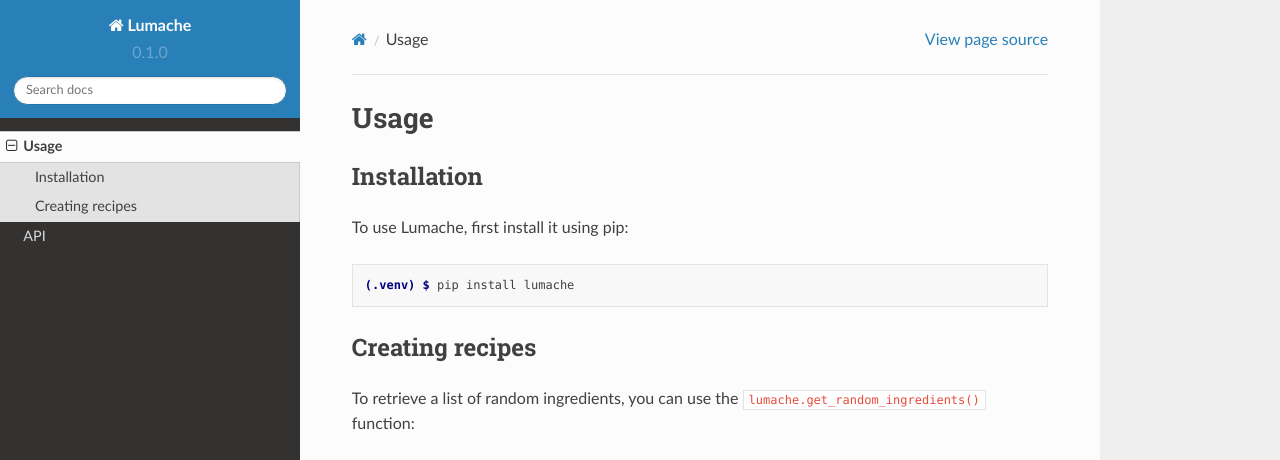
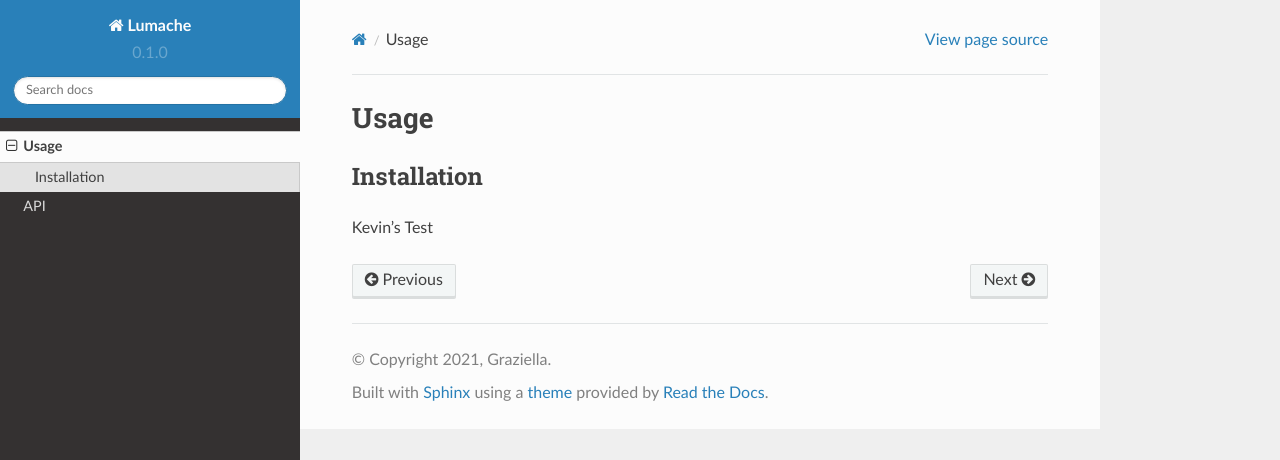
Before and after one commit to kegedy/rtd-tutorial, a Sphinx documentation site: the page built from docs/source/usage.rst, in a window 1280 px wide and 1095 px high. Shown: the top 460 px of the window. Built offline with Sphinx 7.4.7 and the Read the Docs theme 2.0.0, drawn with Linux system fonts in a browser that asks for light colours; some of the changed text lies outside the part shown; grey boxes are pictures that could not be loaded.

Commit message:
Sat, Jan 14, 2023  5:31:09 PM

```diff
--- a/docs/source/usage.rst
+++ b/docs/source/usage.rst
@@ -6,28 +6,4 @@ Usage
 Installation
 ------------
 
-To use Lumache, first install it using pip:
-
-.. code-block:: console
-
-   (.venv) $ pip install lumache
-
-Creating recipes
-----------------
-
-To retrieve a list of random ingredients,
-you can use the ``lumache.get_random_ingredients()`` function:
-
-.. autofunction:: lumache.get_random_ingredients
-
-The ``kind`` parameter should be either ``"meat"``, ``"fish"``,
-or ``"veggies"``. Otherwise, :py:func:`lumache.get_random_ingredients`
-will raise an exception.
-
-.. autoexception:: lumache.InvalidKindError
-
-For example:
-
->>> import lumache
->>> lumache.get_random_ingredients()
-['shells', 'gorgonzola', 'parsley']
+Kevin's Test
--- a/pyproject.toml
+++ b/pyproject.toml
@@ -3,6 +3,6 @@ requires = ["flit_core >=3.2,<4"]
 build-backend = "flit_core.buildapi"
 
 [project]
-name = "lumache"
-authors = [{name = "Graziella", email = "graziella@lumache"}]
+name = "Bio"
+authors = [{name = "Kevin Egedy", email = "kegedy@gmail.com"}]
 dynamic = ["version", "description"]
```
Also changed, not shown: docs/source/index.rst (+1 -9 lines), lumache.py (deleted, +0 -23 lines).
